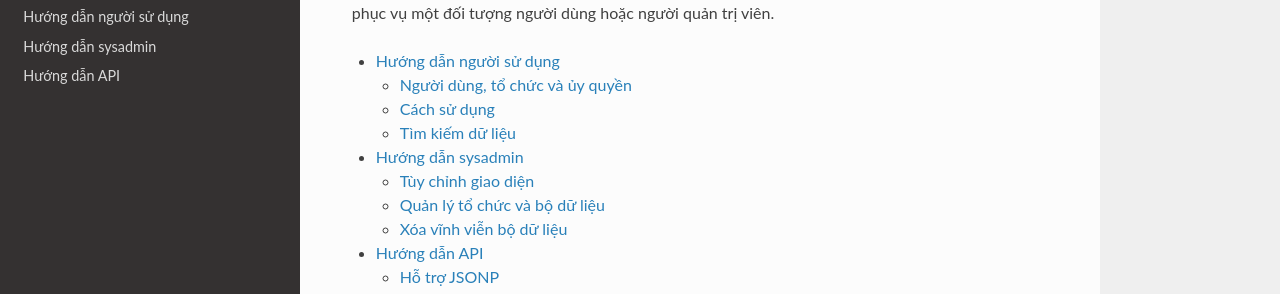
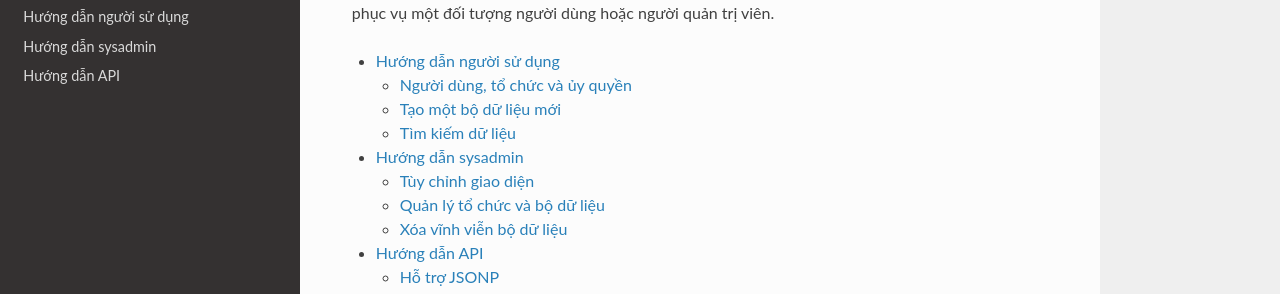
Before and after one commit to dinhthimaianh/opendata-documentation, a Sphinx documentation site: the page built from doc/index.rst, in a window 1280 px wide. Shown: the part 193-487 px from the top of the page. Built offline with Sphinx 7.4.7 and the Read the Docs theme 2.0.0, drawn with Linux system fonts in a browser that asks for light colours; nearby versions of some CDN libraries; some web fonts are replaced; library files that are not in the unit come from our copies.

Commit message:
Update user-guide.rst

```diff
--- a/doc/user-guide.rst
+++ b/doc/user-guide.rst
@@ -30,9 +30,6 @@ Nếu bộ dữ liệu không thuộc sở hữu của bất kỳ tổ chức n
 sửa bởi bất kỳ người dùng đã đăng nhập vào.
 
 
-Cách sử dụng
-==========================
-
 ----------
 Đăng ký và đăng nhập
 ----------
@@ -62,7 +59,8 @@ Tính năng của người xuất bản
 .. _adding_a_new_dataset:
 
 Tạo một bộ dữ liệu mới
---------------------
+==========================
+
 
 .. note::
     Bạn phải là thành viên của một tổ chức với vai trò là biên tập viên hoặc quản trị viên của tổ chức
```
